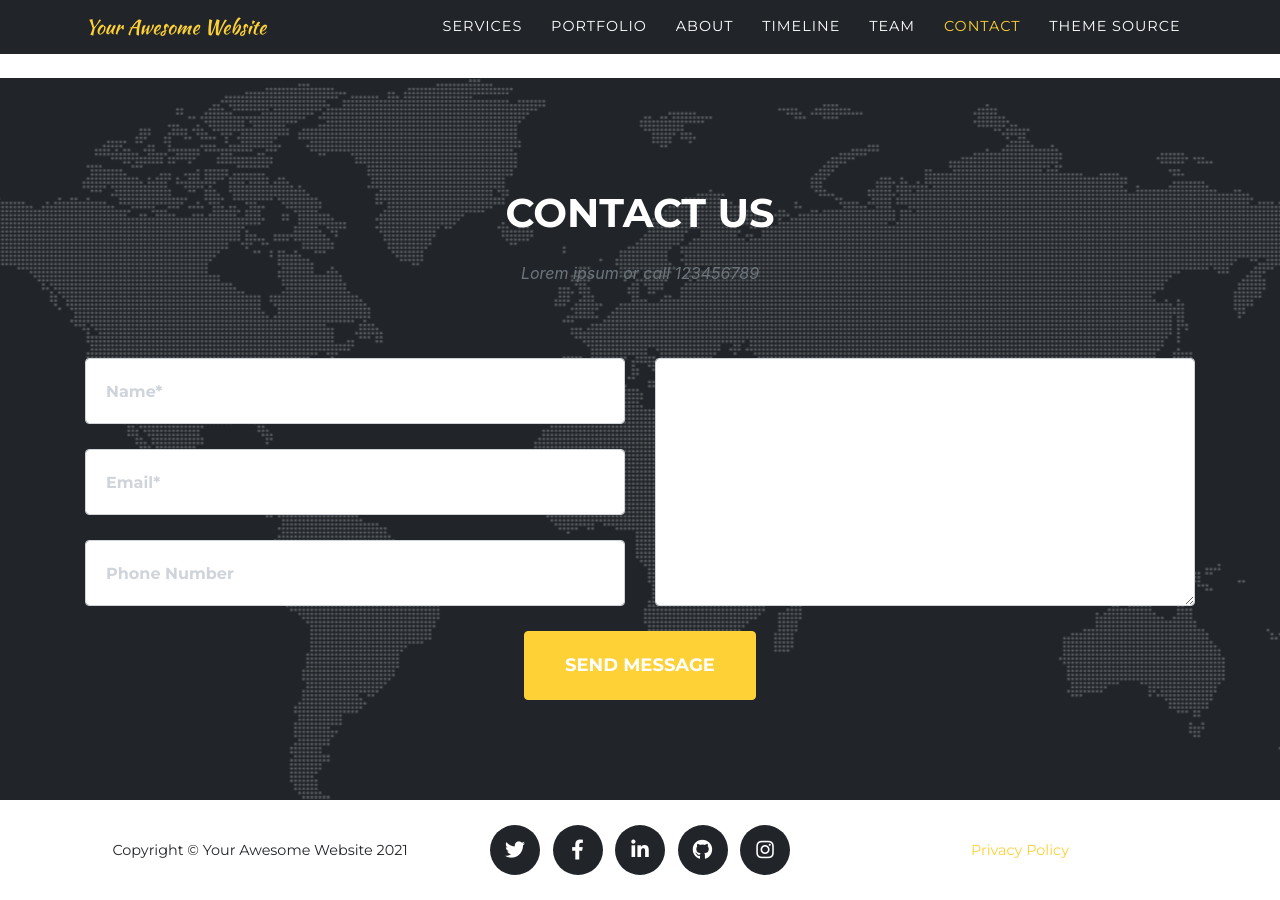
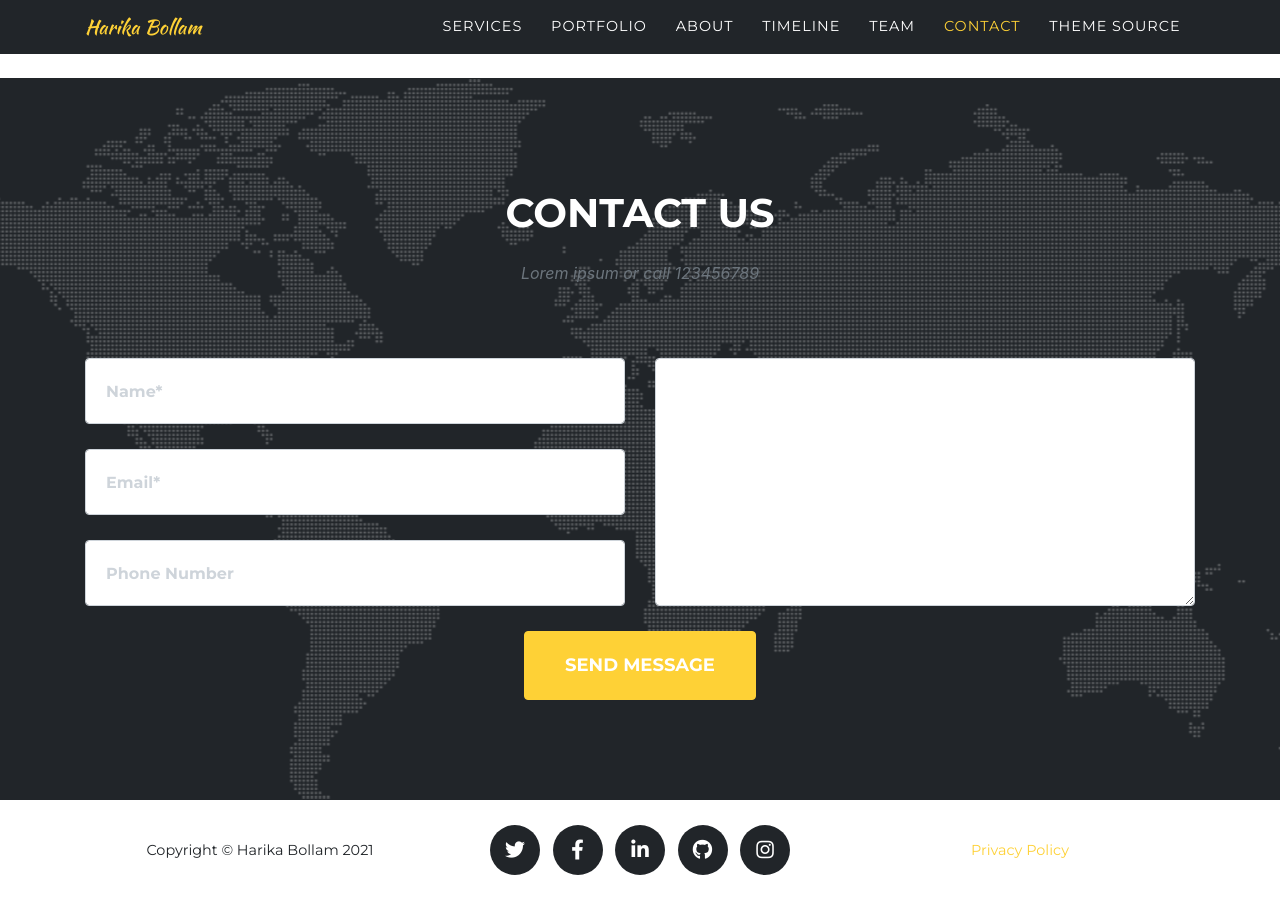
Before and after one commit to Harikads1/harikabollam.github.io, a Jekyll site: the page built from index.md, in a window 1280 px wide and 900 px high, scrolled down 5690 px. Built offline with Jekyll 4.4.1, drawn with Linux system fonts in a browser that asks for light colours; some web fonts are replaced.

Commit message:
harika edits

```diff
--- a/_config.yml
+++ b/_config.yml
@@ -16,10 +16,10 @@
 url    : "" # the base hostname & protocol for your site, e.g. http://example.com
 baseurl: "" # the subpath of your site, e.g. /blog
 
-title      : Your Awesome Website
-email      : your-email@example.com #this is also the email contact forms will go to
-description: "Site description"
-author     : Your Name
+title      : Harika Bollam
+email      : Harika630@.com #this is also the email contact forms will go to
+description: "My Portfolio Website"
+author     : Harika
 # logo:     #optional, defaults to site title
   # path: assets\img\clients\creative-market.jpg
   # height: 60 #height in px, defaults to 52px
```
